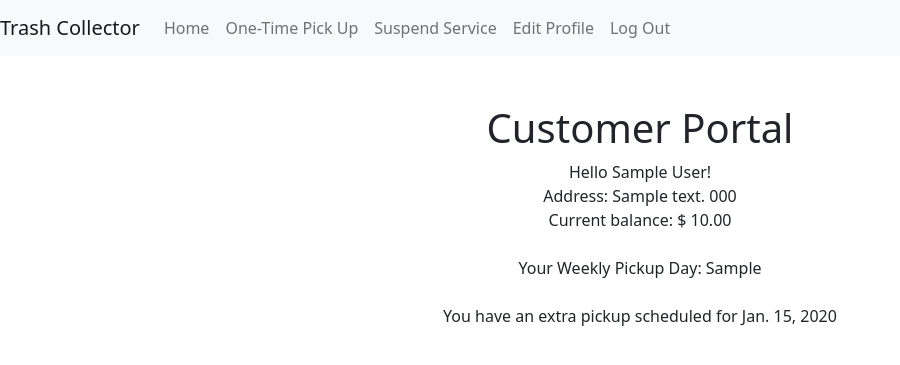
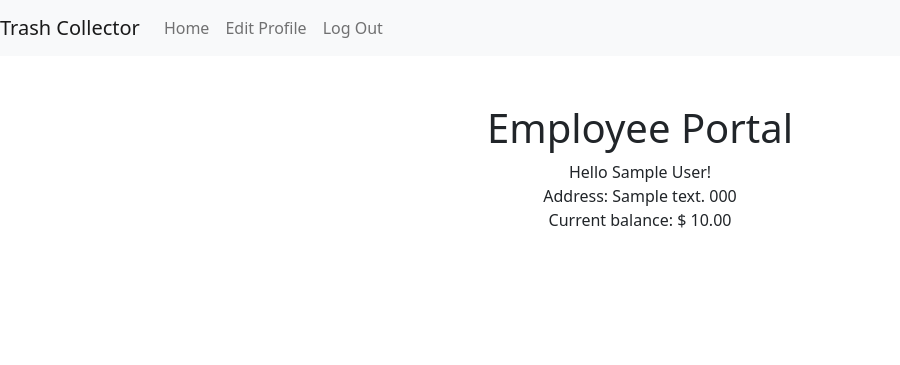
Before and after one commit to AustinH1131/Django_Trash_Collector, a Django app: page /employees/ in a window 1280 px wide. Shown: the top 365 px of the page, without its empty margins (0-900 px from the left). Run offline with Django 3.2, Linux system fonts and the light colour scheme; a user stored in the database is signed in; tables that the repository leaves empty hold one stand-in row (values such as "Sample post").

```diff
--- a/trash_collector/employees/templates/employees/create.html
+++ b/trash_collector/employees/templates/employees/create.html
@@ -11,7 +11,6 @@
     Name: <input type="text" name="name" id="name"><br />
     Address: <input type="text" name="address" id="address"><br />
     Zip Code: <input type="text" name="zip_code" id="zip_code"><br />
-    Choose your Weekly Pickup Day: <input type="text" name="weekly_pickup" id="weekly_pickup"><br />
     <input type="submit" value="Register">
 </form>
 
--- a/trash_collector/employees/templates/employees/employee_base.html
+++ b/trash_collector/employees/templates/employees/employee_base.html
@@ -1,6 +1,6 @@
 {% extends 'base.html' %}
 
 {% block navbar %}
-    <a class="nav-item nav-link" href="{% url 'emdployees:index' %}">Home</a>
-    <a class="nav-item nav-link" href="{% url 'emdployees:edit_profile' %}">Edit Profile</a>
+    <a class="nav-item nav-link" href="{% url 'employees:index' %}">Home</a>
+    <a class="nav-item nav-link" href="{% url 'employees:edit_profile' %}">Edit Profile</a>
 {% endblock %}
--- a/trash_collector/employees/templates/employees/index.html
+++ b/trash_collector/employees/templates/employees/index.html
@@ -1,10 +1,23 @@
-{% extends 'base.html' %}
 
-{% block title %}{% block header %} Employee Home {% endblock %}{% endblock %}
+
+{% extends 'employees\employee_base.html' %}
+
+{% block title %} Employee Home {% endblock %}
+
+{% block header %} Employee Portal {% endblock %}
 
 {% block content %}
   {% if user.is_authenticated %}
-    Hello Employee {{ user.username }}!
+        Hello {{ logged_in_employee.name }}!<br />
+        Address: {{ logged_in_employee.address }} {{logged_in_employee.zip_code }}<br />
+  Current balance: $ {{ logged_in_employee.balance }}.00
+        <br />
+        <br />
+        {% if today > logged_in_employee.suspend_start and today < logged_in_employee.suspend_end %}
+          Your pickups are suspended until {{ logged_in_employee.suspend_end }}
+
+        {% endif %}
+
   {% else %}
     <p>You are at the employee index, but you are not logged in.</p>
     <a href="{% url 'login' %}">Log In</a>
--- a/trash_collector/employees/views.py
+++ b/trash_collector/employees/views.py
@@ -19,22 +19,22 @@ def index(request):
     # The following line will get the logged-in user (if there is one) within any view function
     logged_in_user = request.user
     try:
-        # This line will return the customer record of the logged-in user if one exists
-        logged_in_customer = Employee.objects.get(user=logged_in_user)
+        # This line will return the employee record of the logged-in user if one exists
+        logged_in_employee = Employee.objects.get(user=logged_in_user)
 
         today = date.today()
 
         context = {
-            'logged_in_customer': logged_in_customer,
+            'logged_in_employee': logged_in_employee,
             'today': today
         }
-        return render(request, 'customers/index.html', context)
+        return render(request, 'employees/index.html', context)
     except ObjectDoesNotExist:
-        return HttpResponseRedirect(reverse('customers:create'))
+        return HttpResponseRedirect(reverse('employees:create'))
 
 # def index(request):
-#     # This line will get the Customer model from the other app, it can now be used to query the db for Customers
-#     Customer = apps.get_model('customers.Customer')
+#     # This line will get the employee model from the other app, it can now be used to query the db for employees
+#     employee = apps.get_model('employees.employee')
 
 #     return render(request, 'employees/index.html')
 
```
Also changed, not shown: README.md, trash_collector/employees/migrations/0001_initial.py (added).
